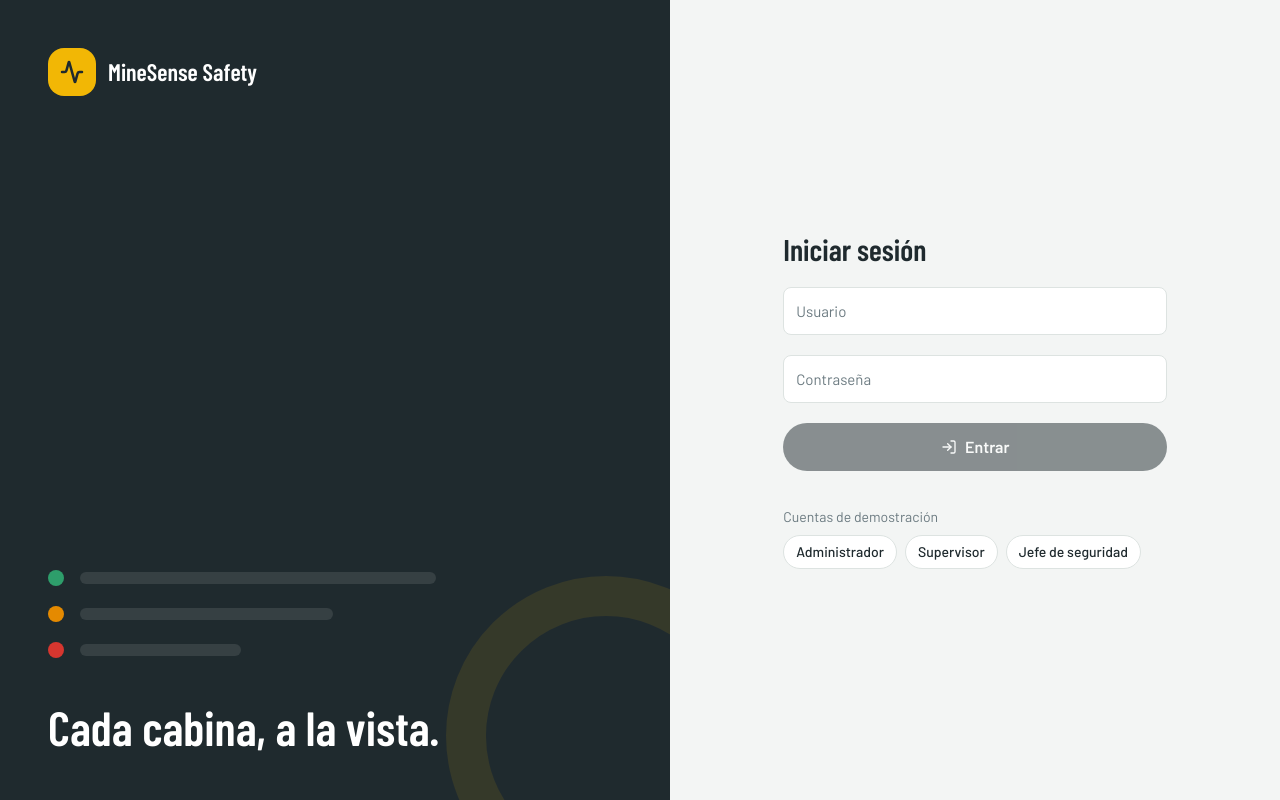
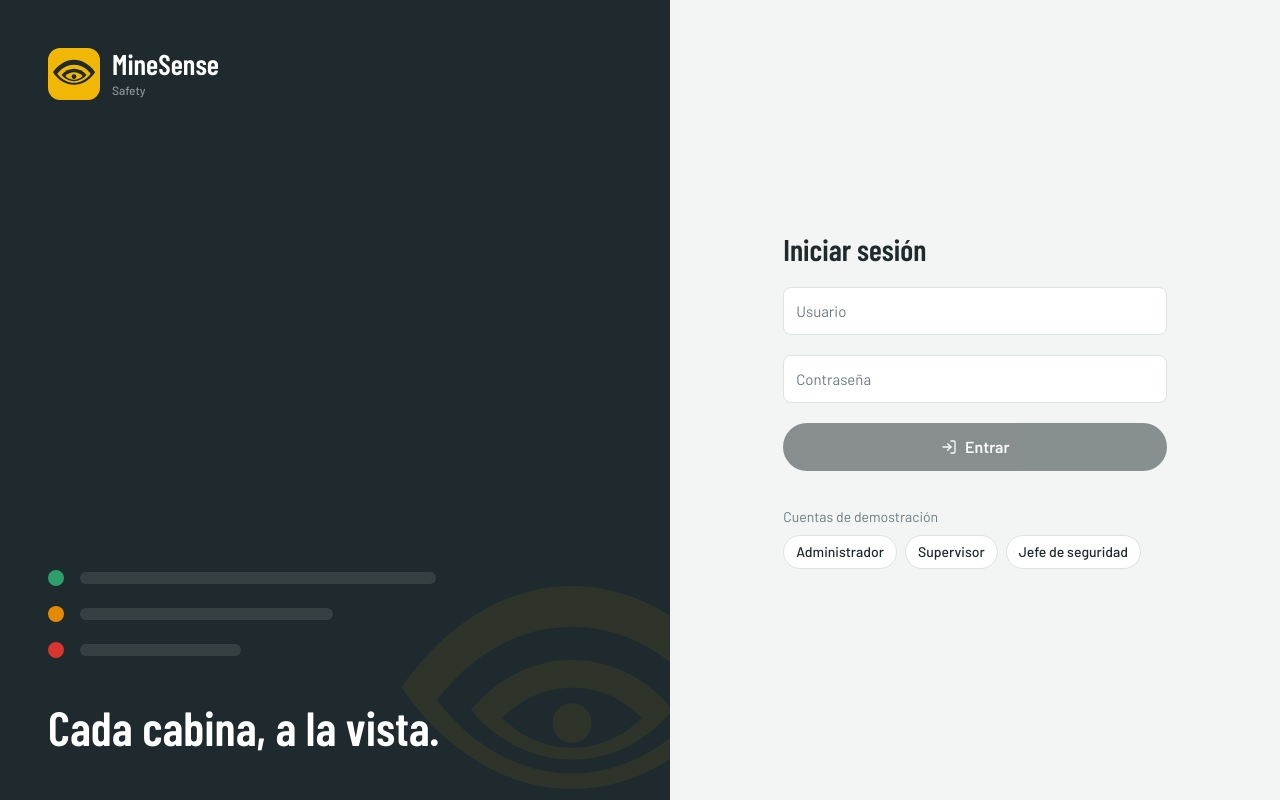
Before and after one commit to Resolum-MineSense-Safety/minesense-safety, a React (Vite) app in the folder src/frontend/: page / in a window 1280 px wide. Built offline with nearby package versions, Linux system fonts and the light colour scheme.

Commit message:
feat(frontend): add minesense mark and apply it to the dashboard

```diff
--- /dev/null
+++ b/src/frontend/src/components/Logo.jsx
@@ -0,0 +1,41 @@
+// MineSense mark: the benches of an open pit seen from above form a watchful eye; each bench sits
+// a little lower, so the walls descend toward the pupil, the beacon. Source of public/favicon.svg.
+const BENCHES = [
+  'M6 29.8C20.3 9.18 43.7 9.18 58 29.8C43.7 50.42 20.3 50.42 6 29.8Z',
+  'M11.4 31.7C22.73 16.8 41.27 16.8 52.6 31.7C41.27 46.6 22.73 46.6 11.4 31.7Z',
+  'M16.6 33.2C25.07 23.09 38.93 23.09 47.4 33.2C38.93 43.31 25.07 43.31 16.6 33.2Z',
+  'M21.4 34.4C27.23 28.28 36.77 28.28 42.6 34.4C36.77 40.52 27.23 40.52 21.4 34.4Z',
+]
+const INK = '#1F2A2E'
+const LIGHT = '#F2B705'
+
+/** variant "plate": basalt eye on the yellow plate. variant "bare": yellow eye straight on a basalt ground. */
+export function LogoMark({ size = 40, variant = 'plate', title = 'MineSense Safety', className }) {
+  const plate = variant === 'plate'
+  const ink = plate ? INK : LIGHT
+  const light = plate ? LIGHT : INK
+  return (
+    <svg viewBox="0 0 64 64" width={size} height={size} role="img" aria-label={title} className={className}>
+      {plate && <rect width="64" height="64" rx="15" fill={LIGHT} />}
+      {BENCHES.map((d, index) => (
+        <path key={d} d={d} fill={index % 2 === 0 ? ink : light} />
+      ))}
+      <circle cx="32" cy="35.2" r="3" fill={ink} />
+    </svg>
+  )
+}
+
+/** Mark with the condensed wordmark. `tone` follows the ground it sits on. */
+export function Logo({ size = 40, tone = 'dark' }) {
+  return (
+    <span className="flex items-center gap-3">
+      <LogoMark size={size} />
+      <span className="leading-none">
+        <span className={`block font-cond font-semibold ${tone === 'dark' ? 'text-white' : 'text-basalt'}`} style={{ fontSize: size * 0.55 }}>
+          MineSense
+        </span>
+        <span className={`mt-1 block text-xs font-medium ${tone === 'dark' ? 'text-white/50' : 'text-basalt-mute'}`}>Safety</span>
+      </span>
+    </span>
+  )
+}
--- a/src/frontend/src/components/Shell.jsx
+++ b/src/frontend/src/components/Shell.jsx
@@ -1,9 +1,10 @@
 import {
-  Activity, BarChart3, Bell, Building2, Cpu, FileText, Gauge, LogOut, Radio, Server, ShieldCheck, Siren,
+  BarChart3, Bell, Building2, Cpu, FileText, Gauge, LogOut, Radio, Server, ShieldCheck, Siren,
   ThumbsUp, Truck, Users, Waves,
 } from 'lucide-react'
 import { NavLink, Outlet } from 'react-router-dom'
 import { useAuth } from '../auth/AuthContext'
+import { Logo, LogoMark } from './Logo'
 import { label } from '../lib/format'
 
 const NAV = [
@@ -43,15 +44,6 @@ const NAV = [
   },
 ]
 
-function Mark() {
-  // Haul-truck yellow plate with a pulse line: the product mark.
-  return (
-    <span className="grid h-10 w-10 place-items-center rounded-xl bg-haul">
-      <Activity className="h-5 w-5 text-basalt" strokeWidth={2.5} />
-    </span>
-  )
-}
-
 export default function Shell() {
   const { user, signOut } = useAuth()
   return (
@@ -59,12 +51,8 @@ export default function Shell() {
       {/* The outer rail stretches with the page; the inner column stays in view while scrolling. */}
       <aside className="hidden w-60 shrink-0 bg-basalt text-white md:block">
        <div className="sticky top-0 flex h-svh flex-col">
-        <div className="flex items-center gap-3 px-5 py-5">
-          <Mark />
-          <div className="leading-tight">
-            <div className="font-cond text-xl font-semibold">MineSense</div>
-            <div className="text-xs text-white/50">Safety</div>
-          </div>
+        <div className="px-5 py-5">
+          <Logo size={40} />
         </div>
         <nav className="flex-1 space-y-5 overflow-y-auto px-3 pb-4">
           {NAV.map((section) => (
@@ -108,7 +96,7 @@ export default function Shell() {
       <div className="min-w-0 flex-1">
         {/* Compact top navigation for small screens */}
         <header className="sticky top-0 z-30 flex items-center gap-2 overflow-x-auto bg-basalt px-3 py-2 md:hidden">
-          <Mark />
+          <LogoMark size={36} />
           {NAV.flatMap((section) => section.items)
             .filter((item) => !item.roles || item.roles.includes(user?.role))
             .map((item) => (
--- a/src/frontend/src/pages/Login.jsx
+++ b/src/frontend/src/pages/Login.jsx
@@ -1,6 +1,7 @@
-import { Activity, LogIn } from 'lucide-react'
+import { LogIn } from 'lucide-react'
 import { useState } from 'react'
 import { useAuth } from '../auth/AuthContext'
+import { Logo, LogoMark } from '../components/Logo'
 import { Button } from '../components/ui'
 
 // Demo accounts created by scripts/seed-demo.mjs (admin comes from the Development profile).
@@ -32,12 +33,7 @@ export default function Login() {
   return (
     <div className="grid min-h-svh md:grid-cols-[1.1fr_1fr]">
       <section className="relative hidden overflow-hidden bg-basalt p-12 text-white md:flex md:flex-col md:justify-between">
-        <div className="flex items-center gap-3">
-          <span className="grid h-12 w-12 place-items-center rounded-2xl bg-haul">
-            <Activity className="h-6 w-6 text-basalt" strokeWidth={2.5} />
-          </span>
-          <span className="font-cond text-2xl font-semibold">MineSense Safety</span>
-        </div>
+        <Logo size={52} />
 
         {/* Three cab beacons: the states the control center watches */}
         <div className="space-y-5">
@@ -54,7 +50,8 @@ export default function Login() {
           <h1 className="max-w-md pt-6 font-cond text-5xl font-semibold leading-[1.05]">Cada cabina, a la vista.</h1>
         </div>
 
-        <span className="pointer-events-none absolute -bottom-24 -right-24 h-80 w-80 rounded-full border-[40px] border-haul/10" />
+        {/* The mark's benches, oversized and faint, as the panel's ground */}
+        <LogoMark variant="bare" size={420} title="" className="pointer-events-none absolute -bottom-28 -right-28 opacity-[0.07]" />
       </section>
 
       <section className="flex items-center justify-center p-6">
```
Also changed, not shown: src/frontend/public/favicon.svg.
